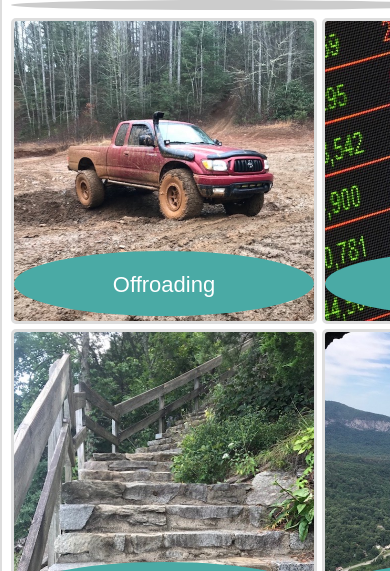
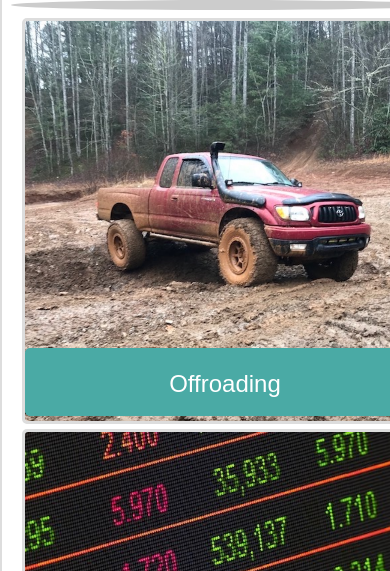
Before and after one commit to CACOOK88/Responsive-Portfolio, a plain HTML site: page portfolio.html in a window 390 px wide. Shown: the part 273-844 px from the top of the page. Drawn offline with Linux system fonts and the light colour scheme.

Commit message:
styled media queries for all widths. restyled some css to make images responsive while still using grid vs refactoring for flexbox

```diff
--- a/assets/css/style.css
+++ b/assets/css/style.css
@@ -180,8 +180,9 @@ hr {
 
 .thumbnail {
     position: relative;
-    height: 300px;
-    width: 300px;
+
+    max-height: 400px;
+    max-width: 400px;
     border: solid #ddd 3px;
     border-radius: 5px;
 }
@@ -192,17 +193,17 @@ hr {
     bottom: 5px;
     background: #4aaaa5;
     color: white;
-    font-size: 22px;
+    font-size: 1.5rem;
     z-index: 4;
     height: 50px;
     width: 100%;
     text-align: center;
-    border-radius: 60%;
-    padding-bottom: 15px;
+    border-radius: 5px;
+    padding-bottom: 18px;
 }
 
 .thumbnail-image {
-    max-width: 300px;
+    max-width: 100%;
     max-height: 100%;
     margin:auto;
     display:block;
@@ -265,6 +266,17 @@ input[type="submit"]:hover {
     .header-subcontainer {
         width: 750px;
     }
+    .grid-container {
+        /*  2 column grid */
+        display: grid;
+        grid-template-columns: 1fr 1fr;
+        grid-gap: 5px;
+    }
+    .thumbnail-image {
+        width: 100%;
+    }
+    .thumbnail {
+        margin: 0 auto;}
 }
 
 @media screen and (max-width: 768px) {
@@ -272,6 +284,17 @@ input[type="submit"]:hover {
     .header-subcontainer {
         width: 620px;
     }
+    .grid-container {
+        /*  2 column grid */
+        display: grid;
+        grid-template-columns: repeat(2,1fr);
+        grid-gap: 5px;
+    }
+    .thumbnail-image {
+        width: 100%;
+    }
+    .thumbnail {
+        margin: 0 auto;}
 }
 
 @media screen and (max-width: 640px) {
@@ -281,7 +304,23 @@ input[type="submit"]:hover {
     }
     .name,
     .nav {
+        /* Make name and links full width and centered */
         float: none;
         text-align: center;
     }
+    .content-header {
+        /* centered content header is easier on the eyes in this viewport */
+        text-align: center;
+    }
+    .grid-container {
+        /*  1 column grid */
+        display: grid;
+        grid-template-columns: 1fr;
+        grid-gap: 5px;
+    }
+    .thumbnail-image {
+        width: 100%;
+    }
+    .thumbnail {
+        margin: 0 auto;}
 }
```
